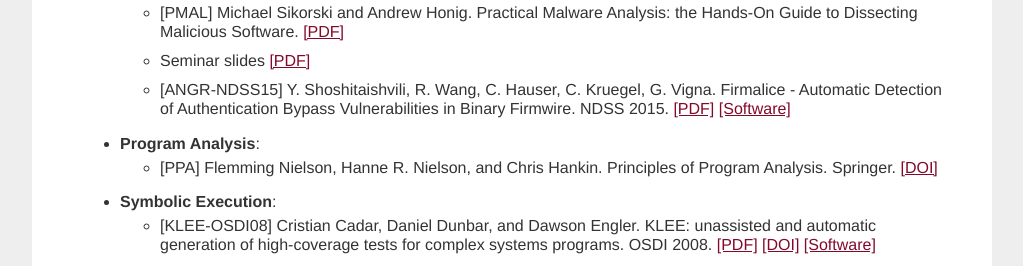
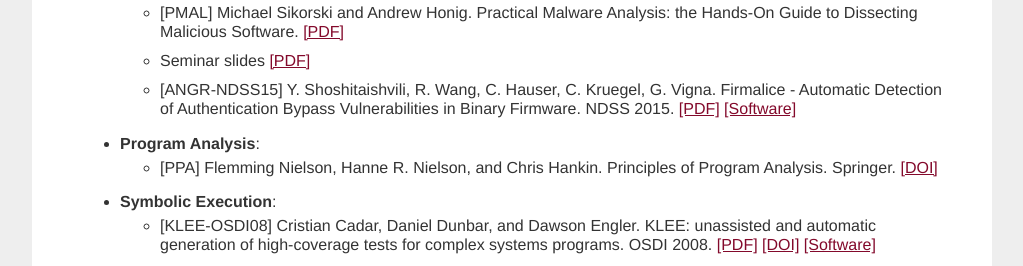
Before and after one commit to season-lab/season-lab.github.io, a Jekyll site: the page built from seminars.md, in a window 1280 px wide. Shown: the part 732-998 px from the top of the page, without its empty margins (128-1151 px from the left). Built offline with Jekyll 4.4.1, drawn with Linux system fonts in a browser that asks for light colours.

Commit message:
Update seminars.md

```diff
--- a/seminars.md
+++ b/seminars.md
@@ -25,7 +25,7 @@ The Excellence Program of the B.Sc. and M.Sc. in Engineering in Computer Science
 * **Malware Analysis**:
 	* [PMAL] Michael Sikorski and Andrew Honig. Practical Malware Analysis: the Hands-On Guide to Dissecting Malicious Software. [[PDF]](http://venom630.free.fr/pdf/Practical_Malware_Analysis.pdf)
 	* Seminar slides [[PDF]](https://drive.google.com/open?id=0Bw8evy6grTplSHVpUEE3dDFUOFk)
-	* [ANGR-NDSS15] Y. Shoshitaishvili, R. Wang, C. Hauser, C. Kruegel, G. Vigna. Firmalice - Automatic Detection of Authentication Bypass Vulnerabilities in Binary Firmwire. NDSS 2015. [[PDF]](https://www.lastline.com/papers/2015_ndss15_firmalice-2.pdf)  [[Software]](https://github.com/angr/angr)
+	* [ANGR-NDSS15] Y. Shoshitaishvili, R. Wang, C. Hauser, C. Kruegel, G. Vigna. Firmalice - Automatic Detection of Authentication Bypass Vulnerabilities in Binary Firmware. NDSS 2015. [[PDF]](https://www.lastline.com/papers/2015_ndss15_firmalice-2.pdf)  [[Software]](https://github.com/angr/angr)
 
 * **Program Analysis**:
 	* [PPA] Flemming Nielson, Hanne R. Nielson, and Chris Hankin. Principles of Program Analysis. Springer. [[DOI]](http://link.springer.com/book/10.1007%2F978-3-662-03811-6)
```
